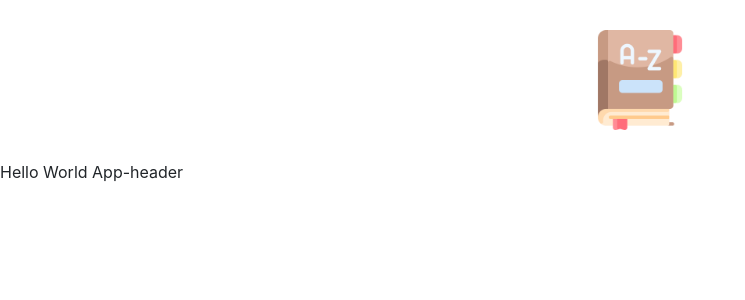
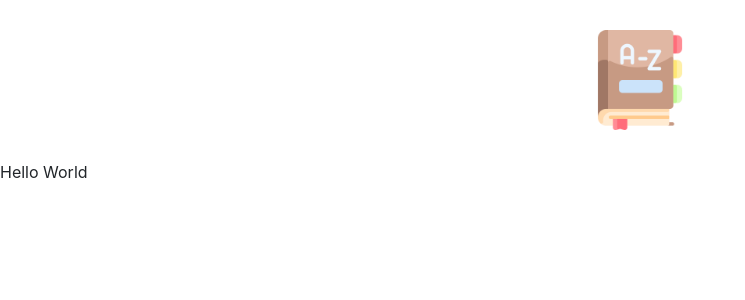
Before and after one commit to karinahuizar/react_dictionary_app, a React (Create React App) app: page / in a window 1280 px wide. Shown: the top 300 px of the page, without its empty margins (0-745 px from the left). Built offline with nearby package versions, Linux system fonts and the light colour scheme.

Commit message:
Removed some words.

```diff
--- a/src/App.js
+++ b/src/App.js
@@ -7,7 +7,7 @@ export default function App() {
       <header className="App-header">
         <img src={dictionary} className="App-logo img-fluid" alt="logo" />
       </header>
-      Hello World App-header
+      Hello World
     </div>
   );
 }
```
